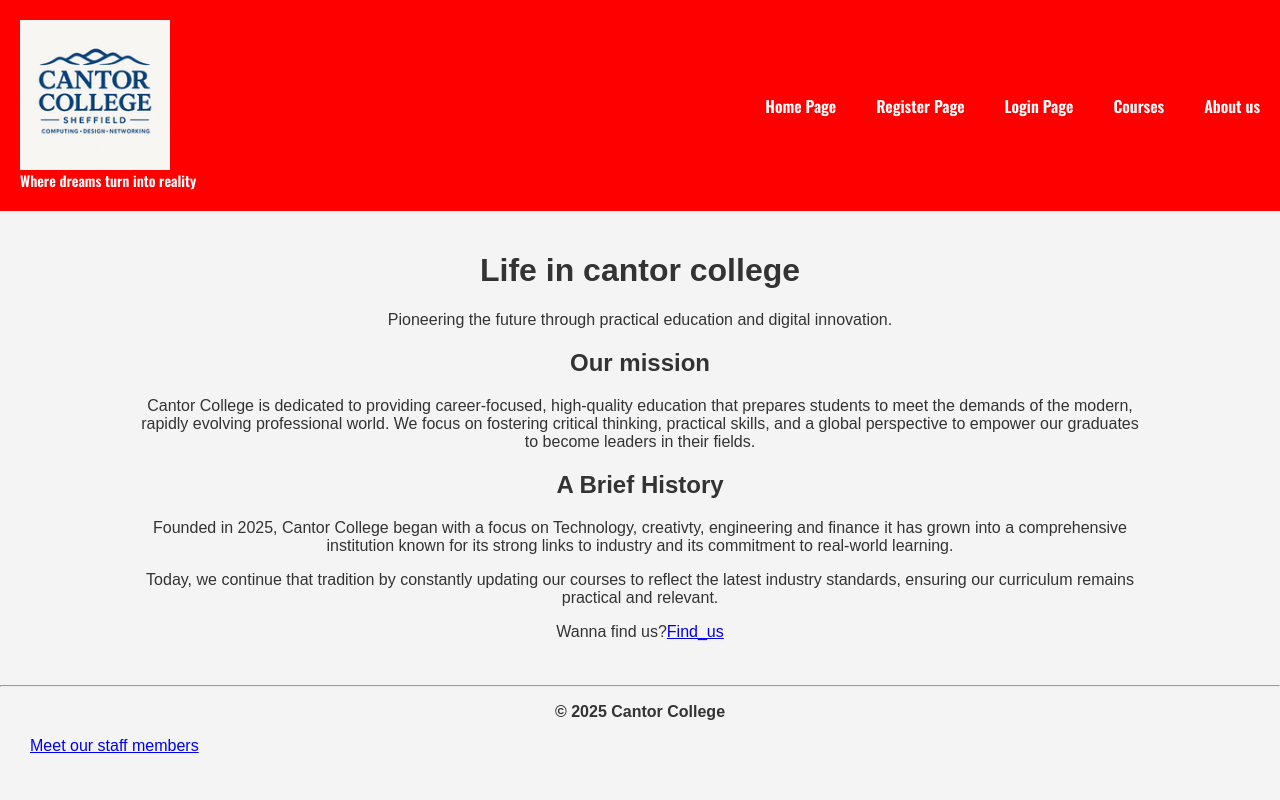
After one commit to c5035565/Main_Project, a Flask app: page /aboutUs in a window 1280 px wide. The commit adds this page. Run offline with Flask 3, Linux system fonts and the light colour scheme.

```diff
--- a/Project_File/app.py
+++ b/Project_File/app.py
@@ -4,17 +4,13 @@ from datetime import datetime
 # CRITICAL FIX: Explicitly reference the 'Project_File' folder as the package root
 from blueprints.main.routes import main as main_blueprint
 
-# The Application Factory Function
+
 def create_app():
     # --- APPLICATION SETUP ---
     app = Flask(__name__)
 
-    # --- CONFIGURATION ---
-    # Set a strong secret key for session security in a real application
-    app.config['SECRET_KEY'] = 'your_strong_secret_key'
 
-    # --- REGISTRATION ---
-    # Register the Blueprint with the main application instance
+
     app.register_blueprint(main_blueprint, url_prefix='/')
 
     # --- GLOBAL CONTEXT ---
--- a/Project_File/static/CSS/desktop.css
+++ b/Project_File/static/CSS/desktop.css
@@ -217,3 +217,81 @@ nav {
     /* Optional: Center the content inside the grid area */
     justify-content: center;
 }
+
+.footer-config{
+
+    padding: 30px;
+}
+
+.courses-title {
+    font-size: 1.5em;
+    margin-bottom: 10px;
+    font-weight: bold;
+    text-align: center;
+}
+.courses-card-header{
+    text-align: center;
+    font-weight: bold;
+}
+.courses-container{
+
+    display: grid;
+
+    grid-template-columns: repeat(3, 1fr);
+    gap: 20px;
+    padding: 20px;
+}
+
+.course_card{
+    border: 1px solid;
+    box-shadow: #333;
+    transition: transform 0.3s ease;
+    text-align: center;
+}
+
+.course-card:hover {
+    transform: translateY(-5px); /* Lift the card slightly */
+    box-shadow: 0 8px 16px rgba(0, 0, 0, 0.2);
+}
+.card-header {
+    background-color: #007bff; /* A prominent color for the title */
+    color: white;
+    padding: 15px;
+    text-align: center;
+}
+.card-header h3 {
+    margin: 0;
+    font-size: 1.5em;
+}
+
+.card-body {
+    padding: 15px;
+    text-align: center;
+    font-weight: bold;
+}
+
+.course-level, .course-duration {
+    margin-bottom: 5px;
+    font-size: 1em;
+    text-align: center;
+}
+
+.course-description {
+    font-size: 0.9em;
+    color: #555;
+    max-height: 100px;
+    overflow: hidden;
+    margin-top: 10px;
+    text-align: center;
+}
+
+
+.Aboutus-header{
+    text-align: center;
+    text-decoration:solid;
+    max-width: 1000px;
+    margin: 0 auto;
+    padding: 20px;
+
+
+}
--- a/Project_File/static/JS/app.js
+++ b/Project_File/static/JS/app.js
@@ -32,3 +32,12 @@ function showSlides(n) {
   slides[slideIndex - 1].style.display = "block";
   dots[slideIndex - 1].className += " active";
 }
+
+
+function filterforstaff(){
+  "use strict";
+
+  document.getElementById("department").addEventListener("change", function () {
+    document.getElementById("filter-form").submit();
+  });
+}
--- a/Project_File/templates/base.html
+++ b/Project_File/templates/base.html
@@ -13,9 +13,13 @@
 
 <header class="cantor-header">
     <div class="logo-group">
+        <a href="{{url_for ('main.home')}}">
         <img class="logo" src="{{ url_for('static', filename='Images/logo.png') }}" alt="Cantor College Logo">
-        <h3 class="text-colour motto">Where dreams turn into reality</h3>
+        </a>
+         <h3 class="text-colour motto">Where dreams turn into reality</h3>
     </div>
+
+
 
     <nav>
         <ul class="nav-list">
@@ -23,6 +27,7 @@
             <li><a href="/register">Register Page</a></li>
             <li><a href="/login">Login Page</a></li>
             <li><a href="/courses">Courses</a></li>
+            <li><a href="/aboutUs">About us</a></li>
         </ul>
     </nav>
 </header>
--- a/blueprints/main/routes.py
+++ b/blueprints/main/routes.py
@@ -2,6 +2,8 @@ from flask import Flask, render_template, Blueprint, current_app, request
 import os
 import json
 from datetime import datetime
+from config import db_config
+import mysql.connector
 
 
 
@@ -47,6 +49,9 @@ def json_filtered():
     with open(json_path) as f:
         staff_data = json.load(f)
 
+    # Add this (you forgot it)
+    departments = sorted({s['department'] for s in staff_data})
+
     department_filter = request.args.get('department', '').strip().lower()
 
     if department_filter:
@@ -56,34 +61,55 @@ def json_filtered():
     else:
         filtered_data = staff_data
 
-    return render_template('filtered_staff.html', staffData=filtered_data, selected=department_filter)
+    return render_template(
+        'filtered_staff.html',
+        staffData=filtered_data,
+        departments=departments,   # FIXED
+        selected=department_filter
+    )
 
 @main.route('/json_dropdown', methods=['GET'])
 def json_dropdown():
-    json_path = os.path.join(os.path.dirname(__file__), 'data', 'staff.json')
+    json_path = os.path.join(current_app.static_folder, 'data/staff.json')
     with open(json_path) as f:
         staff_data = json.load(f)
 
-
     departments = sorted({s['department'] for s in staff_data})
 
+    department_filter = request.args.get('department', '').strip().lower()
 
-    selected_department = request.args.get('department')
-
-
-    if selected_department:
+    # Filter if a department is selected
+    if department_filter:
         filtered_data = [
-            s for s in staff_data if s['department'].lower() == selected_department.lower()
+            s for s in staff_data if s['department'].strip().lower() == department_filter
         ]
     else:
         filtered_data = staff_data
 
     return render_template(
-        'json_dropdown.html',
+        'filtered_staff.html',
         staffData=filtered_data,
         departments=departments,
-        selected=selected_department
+        selected=department_filter
     )
+@main.route('/aboutUs')
+def aboutUs():
+    return render_template('about_us.html')
+
+@main.route('/courses')
+def db_data():
+    # Establish database connection
+    conn = mysql.connector.connect(**db_config)
+    cursor = conn.cursor(dictionary=True)
+    cursor.execute("SELECT * FROM courses")
+    data = cursor.fetchall()
+    cursor.close()
+    conn.close()
+
+
+
+
+    return render_template('db_data.html', data=data)
 
 
 
--- /dev/null
+++ b/blueprints/main/templates/about_us.html
@@ -0,0 +1,25 @@
+{% extends "base.html" %}
+
+
+ {% block title %} About Cantor College   {% endblock %}
+ {% block content %}
+ <div class = "container">
+    <header class= "Aboutus-header">
+        <h1> Life in cantor college </h2>
+            <p>Pioneering the future through practical education and digital innovation.</p>
+        </section>
+        <section class = "mission-section">
+            <h2 >Our mission</h2>
+            <p >Cantor College is dedicated to providing career-focused, high-quality education that prepares students to meet the demands of the modern, rapidly evolving professional world. We focus on fostering critical thinking, practical skills, and a global perspective to empower our graduates to become leaders in their fields.</p>
+    </section>
+    <section class="history-section">
+        <h2>A Brief History</h2>
+        <p>Founded in 2025, Cantor College began with a focus on Technology, creativty, engineering and finance it has grown into a comprehensive institution known for its strong links to industry and its commitment to real-world learning.</p>
+        <p>Today, we continue that tradition by constantly updating our courses to reflect the latest industry standards, ensuring our curriculum remains practical and relevant.</p>
+    </section>
+
+    <footer class="about-footer">
+        <p>Wanna find us?<a href="{{ url_for('main.aboutUs') }}">Find_us</a></p>
+    </footer>
+</div>
+{% endblock %}
--- a/blueprints/main/templates/partials/footer.html
+++ b/blueprints/main/templates/partials/footer.html
@@ -1,4 +1,6 @@
 <hr>
 <footer>
     <p class = "footer">&copy; {{ current_year }} Cantor College</p>
+
+     <a class ="footer-config"href="{{ url_for('main.json_filtered') }}">Meet our staff members</a>
 </footer>
--- /dev/null
+++ b/flask_run.txt
@@ -0,0 +1,6 @@
+set PYTHONPATH=%PYTHONPATH%;Project_File
+set FLASK_APP=Project_File.app:create_app
+flask run
+
+
+//please run this files there is a thing where python thinks main_project folder is just plain folder that a package this runs the server
```
Also changed, not shown: blueprints/main/templates/db_data.html (added, +29 -0 lines), blueprints/main/templates/filtered_staff.html (+8 -12 lines), config.py (added, +12 -0 lines), databases/schema.sql (added, +10 -0 lines), todo.txt (added, +7 -0 lines), Project_File/static/Images/Courses_Images/Business.png (added), Project_File/static/Images/Courses_Images/computerscience.jpeg (added), Project_File/static/Images/Courses_Images/dataAnalytics.jpeg (added), 1 other file.
